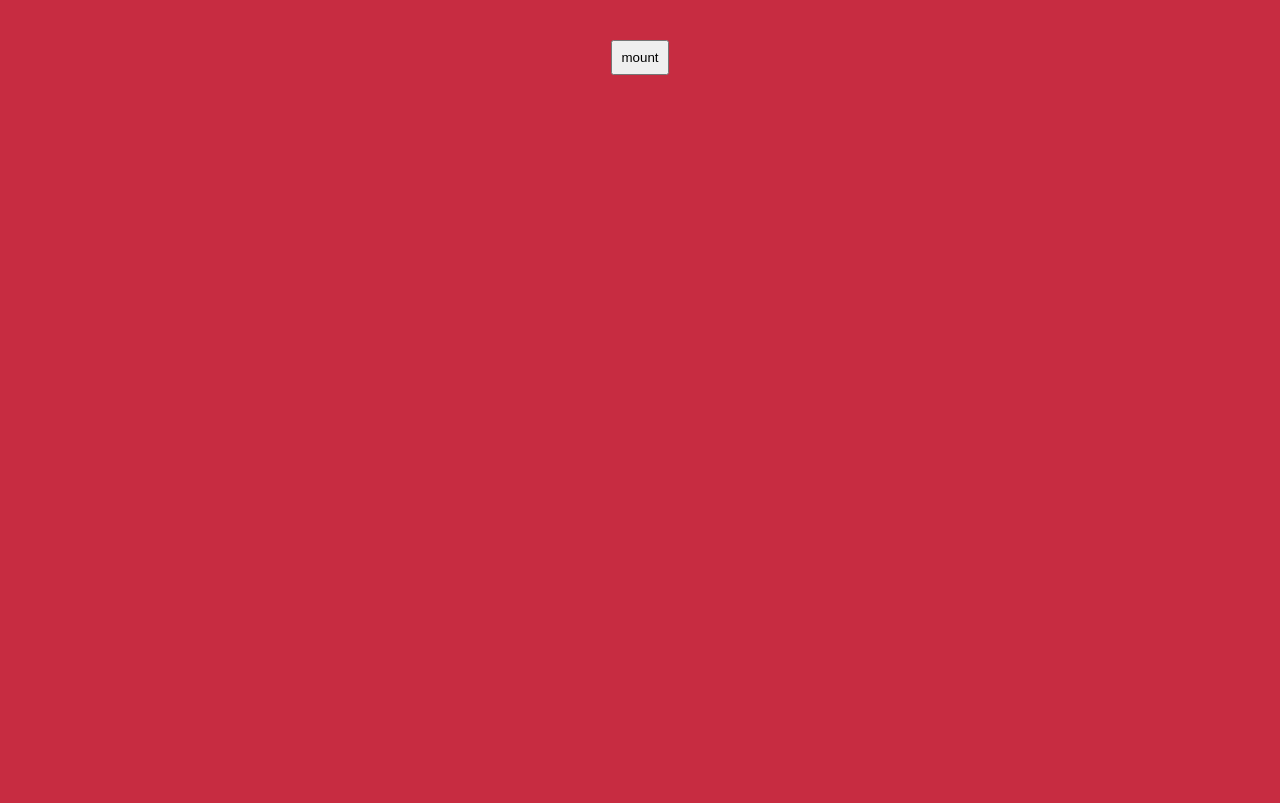
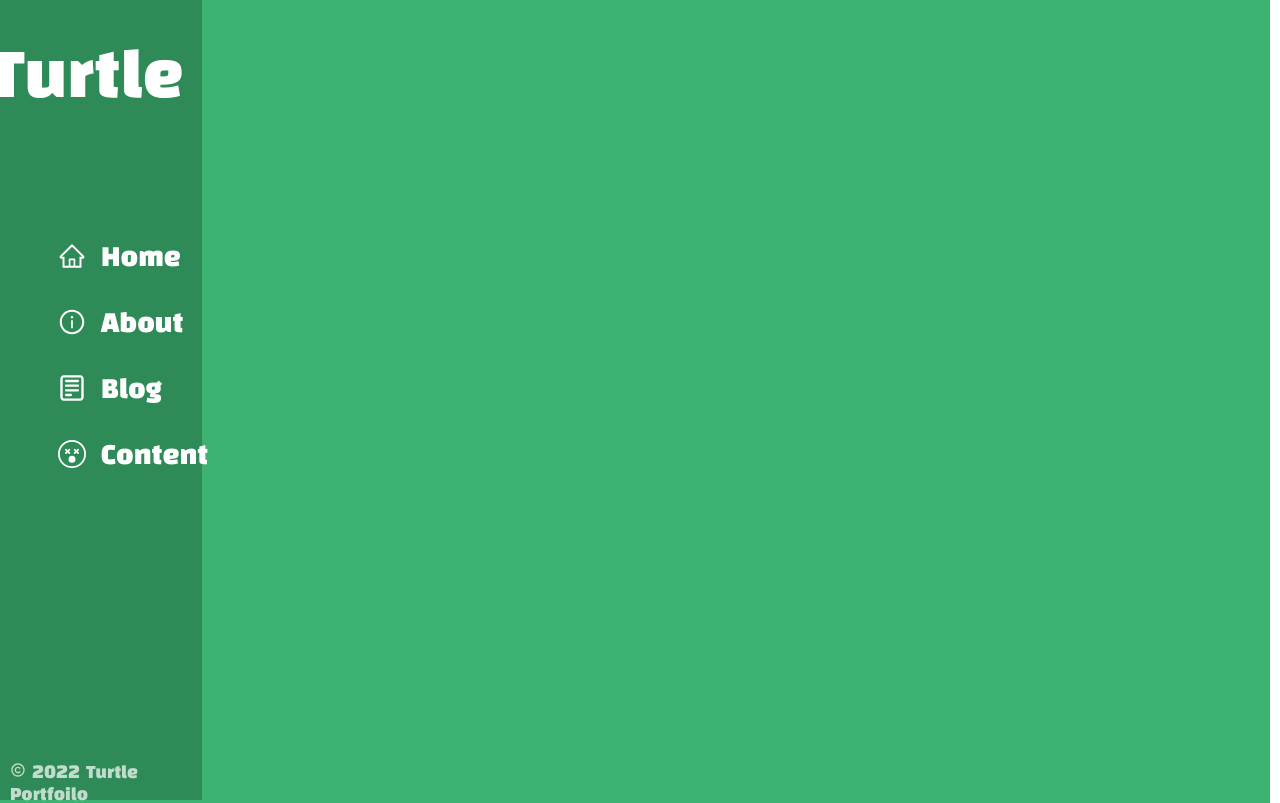
Before and after one commit to juhyoungRyu/portfolio, a React (Create React App) app: page / in a window 1280 px wide. Shown: the top 803 px of the page. Built offline with nearby package versions, Linux system fonts and the light colour scheme.

Commit message:
구조 설계, 사이드 바 제작

```diff
--- a/package.json
+++ b/package.json
@@ -8,6 +8,7 @@
     "@testing-library/user-event": "^13.2.1",
     "react": "^17.0.2",
     "react-dom": "^17.0.2",
+    "react-icons": "^4.3.1",
     "react-scripts": "5.0.0",
     "react-spring": "^9.4.1",
     "web-vitals": "^2.1.0"
--- a/public/index.html
+++ b/public/index.html
@@ -8,6 +8,12 @@
     <meta
       name="description"
       content="Web site created using create-react-app"
+    />
+    <link rel="preconnect" href="https://fonts.googleapis.com" />
+    <link rel="preconnect" href="https://fonts.gstatic.com" crossorigin />
+    <link
+      href="https://fonts.googleapis.com/css2?family=Black+Han+Sans&display=swap"
+      rel="stylesheet"
     />
     <link rel="apple-touch-icon" href="%PUBLIC_URL%/logo192.png" />
     <!--
--- a/src/App.css
+++ b/src/App.css
@@ -1,27 +1,18 @@
 html {
-  background-color: #c72c41;
+  width: 99vw;
+  height: 400vh;
 }
 
 .App {
-  text-align: center;
-  padding: 40px;
+  display: flex;
+  flex-direction: row;
 }
 
-button {
-  padding: 8px;
+.side {
+  position: fixed;
 }
 
-.container {
-  padding: 40px;
-  margin-top: 200px;
-  min-height: 200px;
+.main {
+  display: flex;
+  flex-direction: column;
 }
-
-.item {
-  width: 100px;
-  height: 100px;
-  margin: 0 auto;
-  background-color: white;
-  border-radius: 8px;
-  box-shadow: rgba(0, 0, 0, 0.2) 0px 8px;
-}
--- a/src/App.js
+++ b/src/App.js
@@ -1,32 +1,20 @@
 import "./App.css";
-import React, { useState } from "react";
-import { useTransition, animated } from "react-spring";
+import React from "react";
+import Side from "./components/Side";
+import Home from "./components/Home";
+import About from "./components/About";
+import Blog from "./components/Blog";
+import Content from "./components/Content";
 
 const App = () => {
-  const [isVisible, setIsVisible] = useState(false);
-  const transition = useTransition(isVisible, {
-    from: { x: -100, y: 500, opacity: 0, scale: 0, delay: 0 },
-    enter: { x: 0, y: 0, opacity: 1, scale: 1, delay: 400 },
-    leave: { x: 100, y: 500, opacity: 0, scale: 0, delay: -300 },
-  });
-
-  const change = () => {
-    setIsVisible((isVisible) => !isVisible);
-  };
   return (
     <div className="App">
-      <button
-        onClick={() => {
-          change();
-          setTimeout(change, 1500);
-        }}
-      >
-        {isVisible ? "un-mount" : "mount"}
-      </button>
-      <div className="container">
-        {transition((style, item) =>
-          item ? <animated.div className="item" style={style} /> : ""
-        )}
+      <Side className="side" />
+      <div className="main">
+        <Home />
+        <About />
+        <Blog />
+        <Content />
       </div>
     </div>
   );
--- /dev/null
+++ b/src/components/About.js
@@ -0,0 +1,8 @@
+import React from "react";
+import "./Comp.css";
+
+const About = () => {
+  return <div className="container"></div>;
+};
+
+export default About;
--- /dev/null
+++ b/src/components/Blog.js
@@ -0,0 +1,8 @@
+import React from "react";
+import "./Comp.css";
+
+const Blog = () => {
+  return <div className="container"></div>;
+};
+
+export default Blog;
--- /dev/null
+++ b/src/components/Comp.css
@@ -0,0 +1,81 @@
+.container {
+  display: flex;
+  width: 99.22vw;
+  height: 100vh;
+  background-color: #3cb371;
+}
+
+.side {
+  display: flex;
+  width: 15.8vw;
+  height: 100vh;
+  background-color: #2e8b57;
+  justify-content: center;
+  flex-direction: column;
+}
+
+.titleCon {
+  display: flex;
+  height: 20vh;
+  align-items: center;
+  justify-content: center;
+}
+
+.title {
+  font-family: "Black Han Sans", sans-serif;
+  color: white;
+  font-size: 60px;
+  font-weight: 300;
+  margin-right: 30px;
+}
+
+.iconCon {
+  display: flex;
+  height: 80vh;
+  justify-content: center;
+  align-items: flex-start;
+  flex-direction: column;
+  margin-bottom: 200px;
+  margin-left: 50px;
+}
+
+.icon {
+  color: white;
+  font-size: 28px;
+  font-weight: 700;
+}
+
+.homeIcon {
+  display: flex;
+  flex-direction: row;
+  justify-content: flex-end;
+  align-items: center;
+  background-color: transparent;
+  border-color: transparent;
+  height: 7vh;
+  margin-bottom: 10px;
+}
+
+.text {
+  margin-left: 15px;
+  font-size: 25px;
+  color: white;
+  font-weight: 100;
+  /* margin-bottom: 25px; */
+  margin-top: 30px;
+  font-family: "Black Han Sans", sans-serif;
+}
+
+.last {
+  height: 5vh;
+  color: white;
+  font-family: "Black Han Sans", sans-serif;
+  justify-content: center;
+  align-items: center;
+  opacity: 0.7;
+  margin-left: 10px;
+}
+
+.span {
+  font-size: 20px;
+}
--- /dev/null
+++ b/src/components/Content.js
@@ -0,0 +1,8 @@
+import React from "react";
+import "./Comp.css";
+
+const Content = () => {
+  return <div className="container"></div>;
+};
+
+export default Content;
--- /dev/null
+++ b/src/components/Home.js
@@ -0,0 +1,8 @@
+import React from "react";
+import "./Comp.css";
+
+const Home = () => {
+  return <div className="container"></div>;
+};
+
+export default Home;
--- /dev/null
+++ b/src/components/Side.js
@@ -0,0 +1,45 @@
+import React, { useState } from "react";
+import { AiOutlineHome } from "react-icons/ai";
+import { AiOutlineInfoCircle } from "react-icons/ai";
+import { CgNotes } from "react-icons/cg";
+import { RiCopyrightLine } from "react-icons/ri";
+import { BsEmojiDizzy } from "react-icons/bs";
+import "./Comp.css";
+
+const Side = (props) => {
+  return (
+    <div className="side">
+      <div className="titleCon">
+        <p className="title">Turtle</p>
+      </div>
+      <div className="iconCon">
+        <button className="homeIcon">
+          <AiOutlineHome className="icon" />
+          <p className="text">Home</p>
+        </button>
+
+        <button className="homeIcon">
+          <AiOutlineInfoCircle className="icon" />
+          <p className="text">About</p>
+        </button>
+
+        <button className="homeIcon">
+          <CgNotes className="icon" />
+          <p className="text">Blog</p>
+        </button>
+
+        <button className="homeIcon">
+          <BsEmojiDizzy className="icon" />
+          <p className="text">Content</p>
+        </button>
+      </div>
+      <div className="last">
+        <RiCopyrightLine className="copy" />
+        <span className="span"> 2022 </span>
+        Turtle Portfoilo
+      </div>
+    </div>
+  );
+};
+
+export default Side;
```
Also changed, not shown: src/components/Line.js (added, +8 -0 lines), 2 other files (tests, documents, lock files or other folders).
